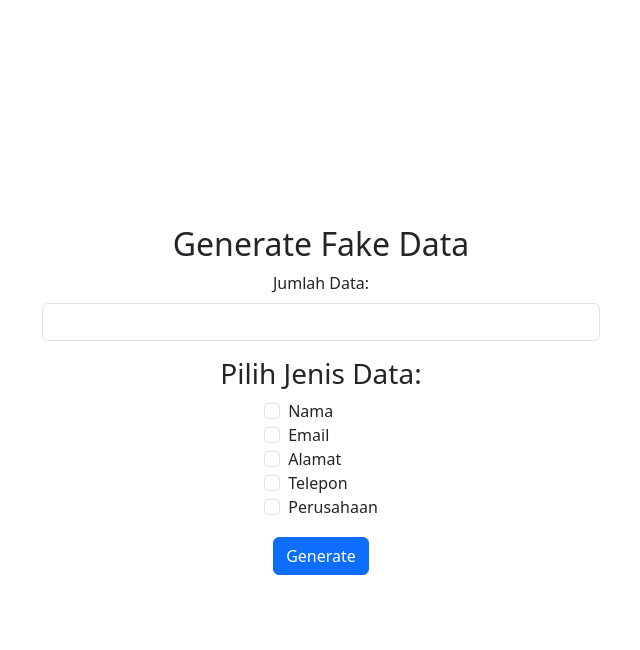
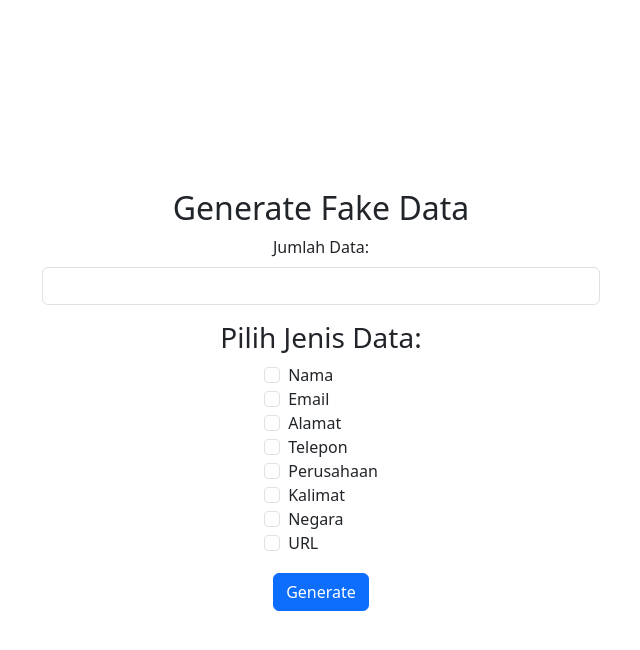
Before and after one commit to AryaWiratama26/generate-fake-data, a Flask app: page / in a window 1280 px wide. Shown: the top 650 px of the page, without its empty margins (319-959 px from the left). Run offline with Flask 3, Linux system fonts and the light colour scheme.

Commit message:
add some option

```diff
--- a/templates/index.html
+++ b/templates/index.html
@@ -39,7 +39,10 @@
                     <input class="form-check-input" type="checkbox" name="fields" value="email" id="email"> <label class="form-check-label" for="email">Email</label><br>
                     <input class="form-check-input" type="checkbox" name="fields" value="address" id="address"> <label class="form-check-label" for="address">Alamat</label><br>
                     <input class="form-check-input" type="checkbox" name="fields" value="phone" id="phone"> <label class="form-check-label" for="phone">Telepon</label><br>
-                    <input class="form-check-input" type="checkbox" name="fields" value="company" id="company"> <label class="form-check-label" for="company">Perusahaan</label>
+                    <input class="form-check-input" type="checkbox" name="fields" value="company" id="company"> <label class="form-check-label" for="company">Perusahaan</label><br>
+                    <input class="form-check-input" type="checkbox" name="fields" value="text" id="text"> <label class="form-check-label" for="text">Kalimat</label><br>
+                    <input class="form-check-input" type="checkbox" name="fields" value="country" id="country"> <label class="form-check-label" for="country">Negara</label><br>
+                    <input class="form-check-input" type="checkbox" name="fields" value="url" id="url"> <label class="form-check-label" for="url">URL</label><br>
                 </div>
             </div>
 
```
